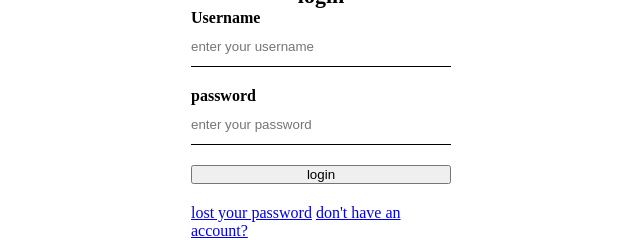
After one commit to EbubeOkodike/Group-4-MENIAL-1st-Project-, a Flask app: page /login in a window 1280 px wide. The commit adds this page. Shown: the part 791-1031 px from the top of the page, without its empty margins (479-1119 px from the left). Run offline with Flask 2, Linux system fonts and the light colour scheme.

Commit message:
loggin
added login details

```diff
--- a/Group 4/app.py
+++ b/Group 4/app.py
@@ -32,3 +32,7 @@ def contact():
 @app.route('/blog')
 def blog():
     return render_template('blog.html')
+
+@app.route('/login')
+def login():
+    return render_template('login.html')
--- a/Group 4/static/css/style.css
+++ b/Group 4/static/css/style.css
@@ -283,3 +283,37 @@ padding-top: 5em;
     text-align: center;
     color: white;
 }
+.loginbox {
+    width: 320px;
+    height: 420px;
+    background-color: white;
+    color: #000;
+    top: 50%;
+    left: 50%;
+    position: absolute;
+    transform: translate(-50,-50);
+    box-sizing: border-box;
+    padding: 70px 30px;
+}
+
+h1 {
+    margin: 0;
+    padding: 0;
+    text-align: center;
+    font-size: 22px;
+}
+.loginbox p{
+    margin: 0;
+    padding: 0;
+    font-weight: bold;
+}
+.loginbox input{
+    width: 100%;
+    margin-bottom: 20px;
+}
+.loginbox input[type="text"], input[type="password"] {
+    border: none;
+    border-bottom: 1px solid ;
+    outline: none;
+    height: 40px;
+}
--- a/Group 4/templates/base.html
+++ b/Group 4/templates/base.html
@@ -22,6 +22,7 @@
             <li><a href="{{url_for('about')}}">About Us</a></li>
             <li><a href="{{url_for('blog')}}">Blog</a></li>
             <li><a href="{{url_for('contact')}}">Contact US</a></li>
+            <li><a href="{{url_for('login')}}">login</a></li>
         </ul>
 
     </nav>
--- /dev/null
+++ b/Group 4/templates/login.html
@@ -0,0 +1,22 @@
+{%extends 'base.html'%}
+
+{%block title%} contact {%endblock%}
+
+{%block content%}
+
+<div class="loginbox">
+<img src="avatar.png" alt="your picture">
+<h1 class="login head">login</h1>
+<form action="">
+    <p>Username</p>
+    <input type="text" name="" placeholder="enter your username">
+    <p>password</p>
+    <input type="password" name="" placeholder="enter your password">
+    <input type="submit" name="" value="login">
+    <a href="#">lost your password</a>
+    <a href="#">don't have an account?</a>
+
+</form>
+</div>
+
+{%endblock%}
```
